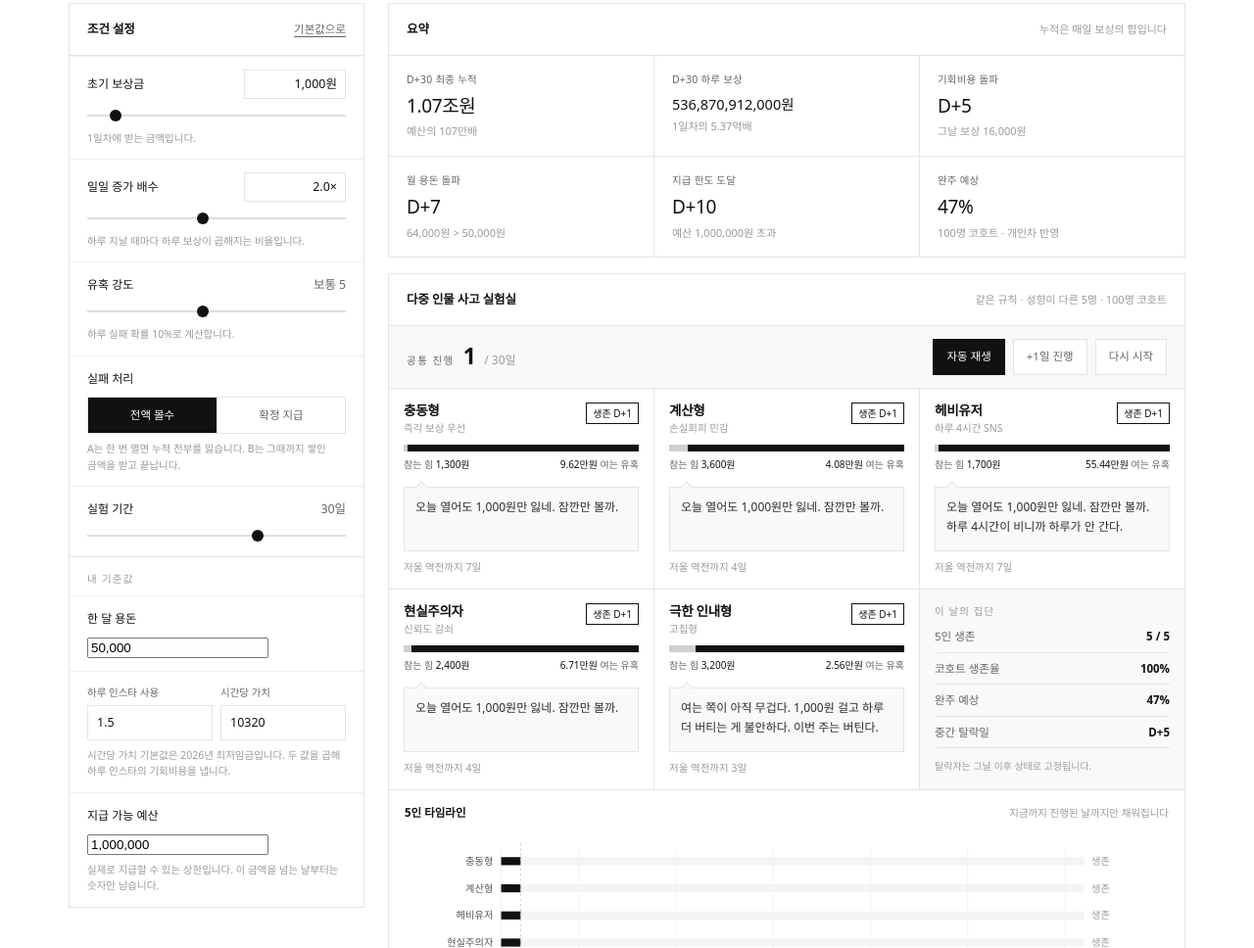
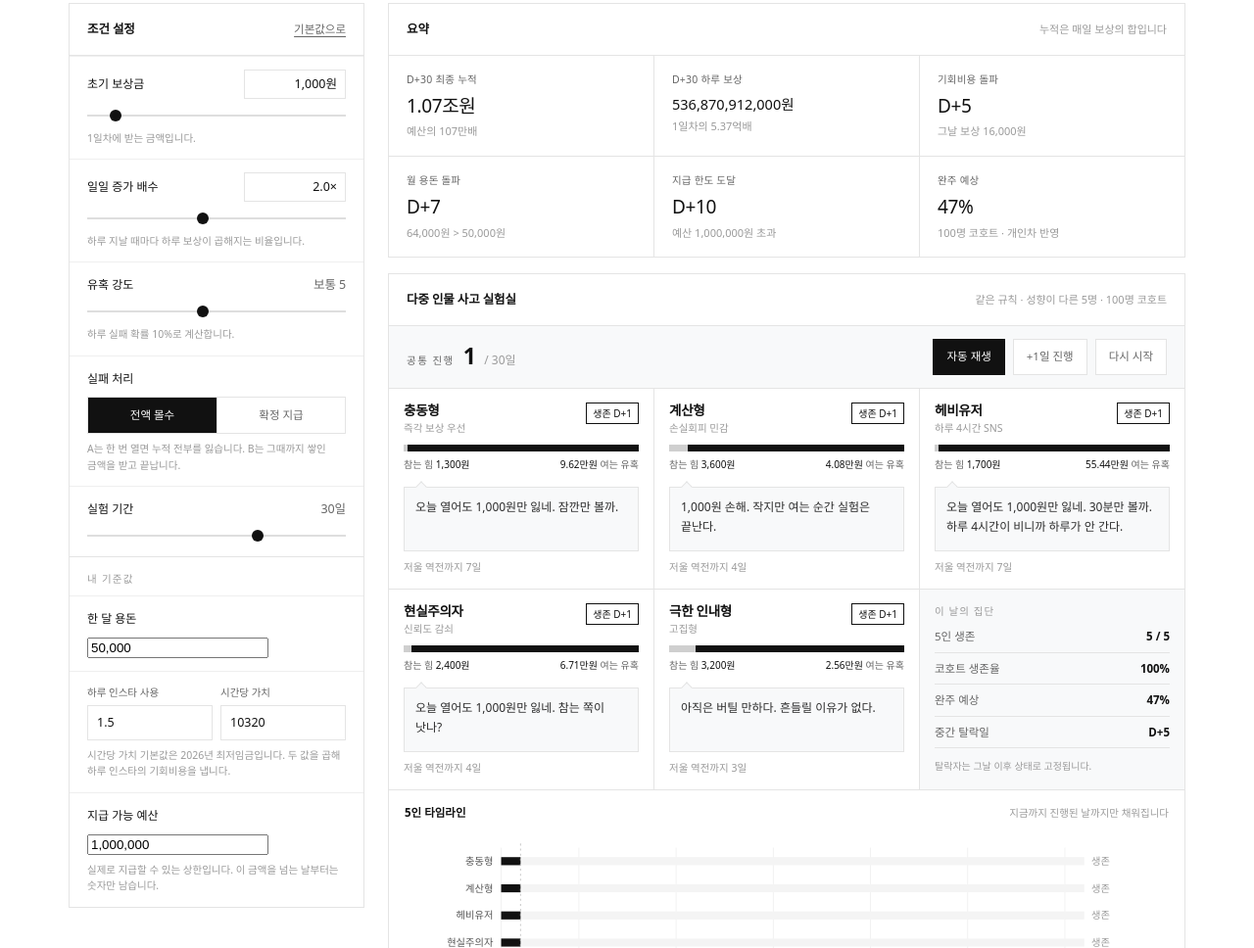
Before and after one commit to woojin052500-arch/digital-detox-simulator, a plain HTML site: page index.html in a window 1280 px wide. Shown: the part 393-1361 px from the top of the page at 98% size. Drawn offline with Linux system fonts and the light colour scheme.

Commit message:
실험실 독백 다듬기: 성향별 초반 문장 분리

```diff
--- a/index.html
+++ b/index.html
@@ -1291,10 +1291,15 @@
     if(row.shock){
       out = '친구가 태그했다. 알림이 계속 울린다. ' + mw(row.pot) + '이 걸려 있어도 손이 간다.';
     } else if(r < 0.12){
-      out = '오늘 열어도 ' + mw(row.cost) + '만 잃네. 잠깐만 볼까.';
+      if(p.key === 'iron') out = '손해는 ' + mw(row.cost) + '뿐이다. 하루는 그냥 넘긴다.';
+      else if(p.key === 'calc') out = mw(row.cost) + ' 손해. 작지만 여는 순간 실험은 끝난다.';
+      else if(p.key === 'realist') out = '오늘 열어도 ' + mw(row.cost) + '만 잃네. 참는 쪽이 낫나?';
+      else if(p.key === 'heavy') out = '오늘 열어도 ' + mw(row.cost) + '만 잃네. 30분만 볼까.';
+      else out = '오늘 열어도 ' + mw(row.cost) + '만 잃네. 잠깐만 볼까.';
     } else if(r < 0.45){
       out = isA ? '여는 쪽이 아직 무겁다. ' + mw(row.pot) + ' 걸고 하루 더 버티는 게 불안하다.'
                 : '여는 쪽이 아직 무겁다. 하루만 더 참으면 ' + mw(R(Math.min(k+1, S.days))) + '다.';
+      if(p.key === 'iron') out = '아직은 버틸 만하다. 흔들릴 이유가 없다.';
     } else if(r < 1){
       out = '저울이 거의 비겼다. 오늘 열면 ' + mw(row.cost) + ' 손해, 하루만 더 참으면 ' + mw(R(Math.min(k+1, S.days))) + '이다.';
     } else if(row.trust < 0.85){
@@ -1308,7 +1313,7 @@
     }
     if(p.key === 'impulse' && r >= 1) out += ' 친구 태그 하나만 와도 흔들린다.';
     else if(p.key === 'heavy' && r < 0.6) out += ' 하루 4시간이 비니까 하루가 안 간다.';
-    else if(p.key === 'iron') out += ' 이번 주는 버틴다.';
+    else if(p.key === 'iron' && r >= 1) out += ' 이번 주는 버틴다.';
     else if(p.key === 'calc' && r >= 1) out += ' 하루 참는 값이 ' + mw(R(k)) + '이니 계산은 끝났다.';
     else if(p.key === 'realist' && row.trust < 1) out += ' 예산 ' + mw(S.budget) + '까지는 믿는다.';
     return out;
```
